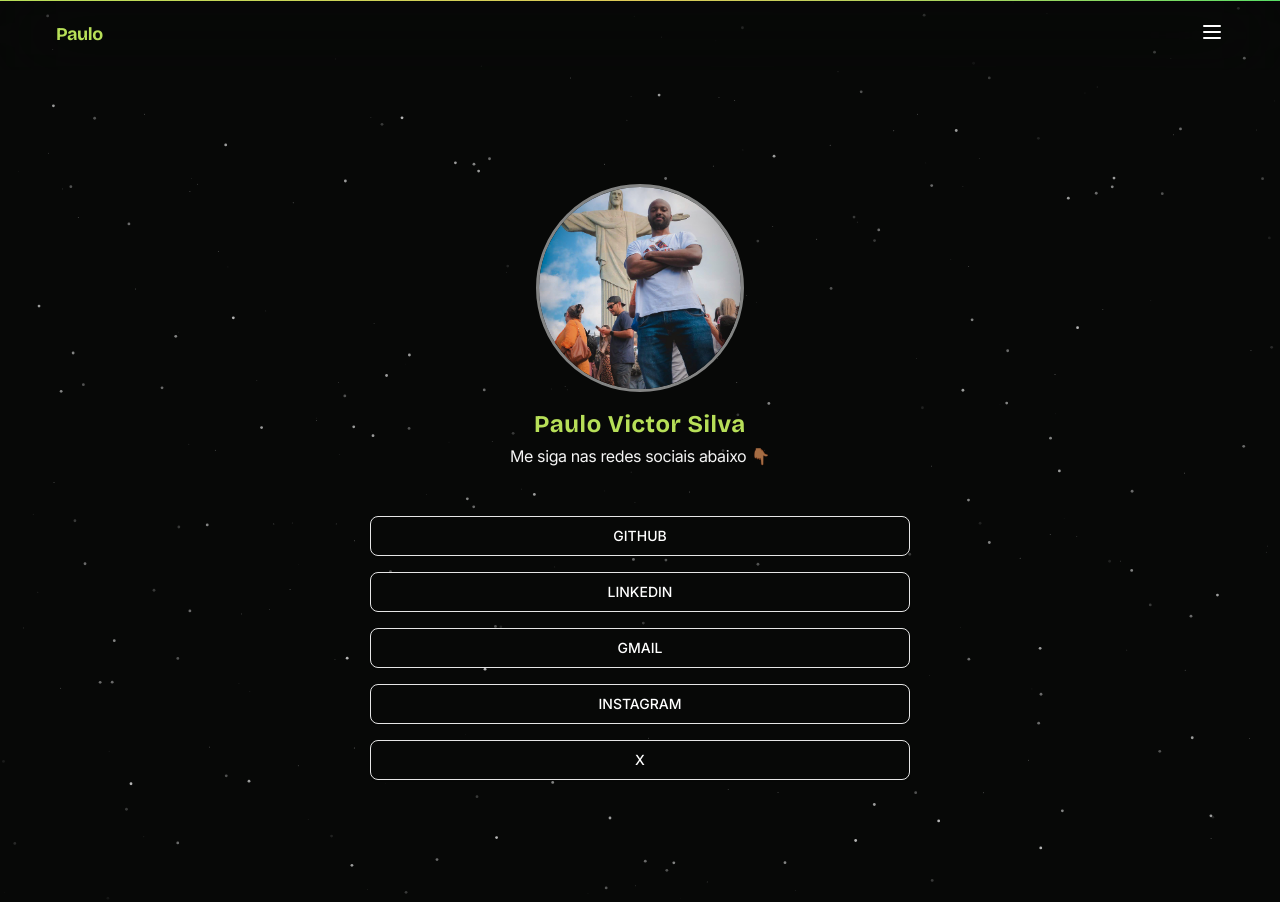
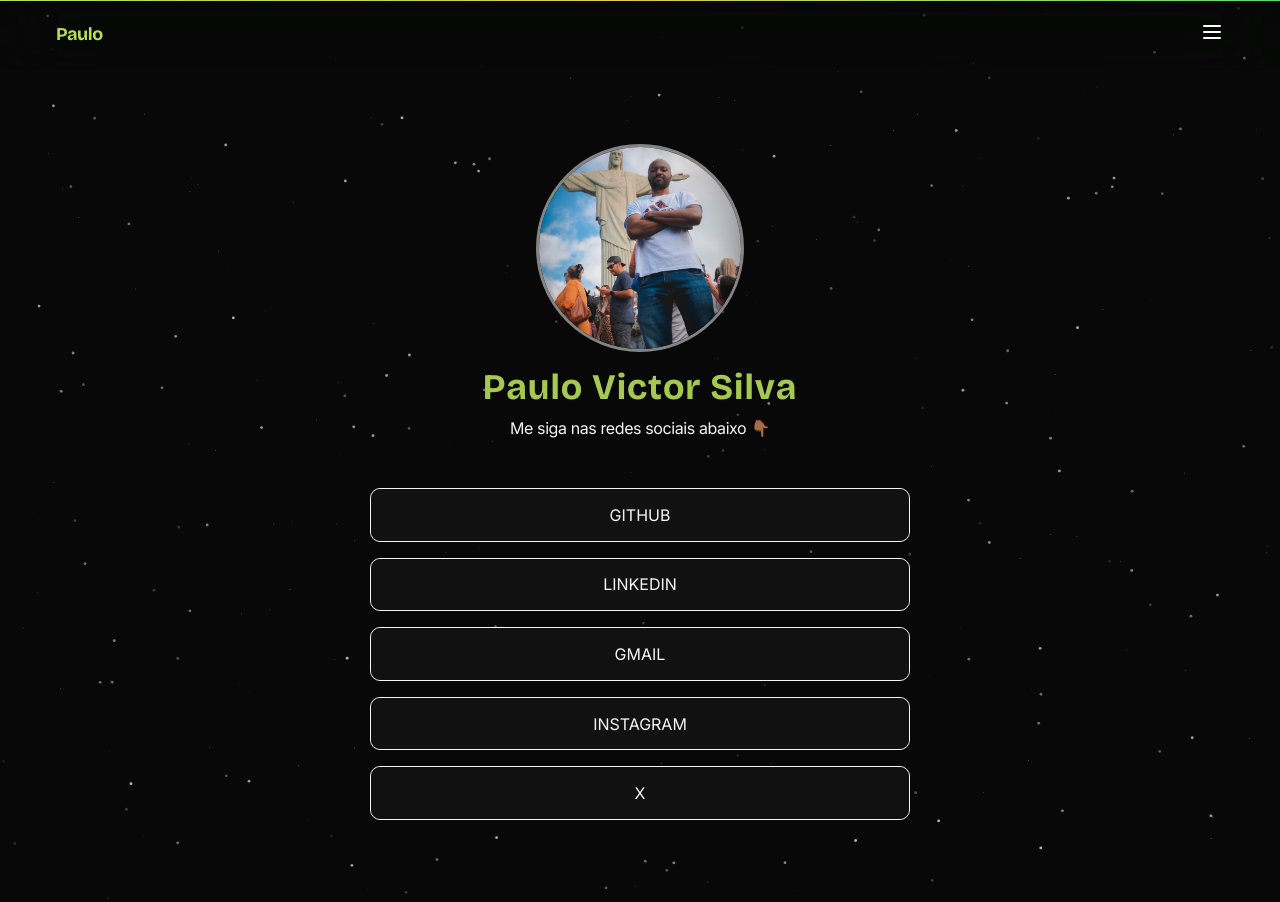
Before and after one commit to paulopbi/portfolio, a Next.js app: page /contato in a window 1280 px wide. Built offline with nearby package versions, Linux system fonts and the light colour scheme.

Commit message:
refactor: add heading title and modify the anchor tag

```diff
--- a/src/sections/Contact.tsx
+++ b/src/sections/Contact.tsx
@@ -1,8 +1,8 @@
 import Image from "next/image"
 import React from "react"
 import ContactPicture from "@/assets/images/picture_contact.jpg"
+import HeadingTitle from "@/components/ui/heading-title"
 import { contactsPageLinks } from "@/constants/contactConstants"
-import { Button } from "@/components/ui/button"
 
 const Contact = () => {
   return (
@@ -20,24 +20,22 @@ const Contact = () => {
 
       {/* texts */}
       <div className="mb-10 inline-flex flex-col items-center justify-center gap-1">
-        <h6 className="subtitle text-brand">Paulo Victor Silva</h6>
+        <HeadingTitle title="Paulo Victor Silva" />
         <span className="description">Me siga nas redes sociais abaixo 👇🏾</span>
       </div>
 
       {/* links */}
-
       <div className="mb-10 flex w-full max-w-[540px] flex-col items-center justify-center gap-4">
         {contactsPageLinks.map((link) => (
-          <Button
-            asChild
+          <a
+            className="glow-on-hover"
+            href={link.href}
             key={link.name}
-            variant="outline"
-            className="min-h-[40px] w-full uppercase"
+            target="_blank"
+            rel="noreferrer"
           >
-            <a href={link.href} target="_blank" rel="noreferrer">
-              {link.name}
-            </a>
-          </Button>
+            {link.name}
+          </a>
         ))}
       </div>
     </section>
```
